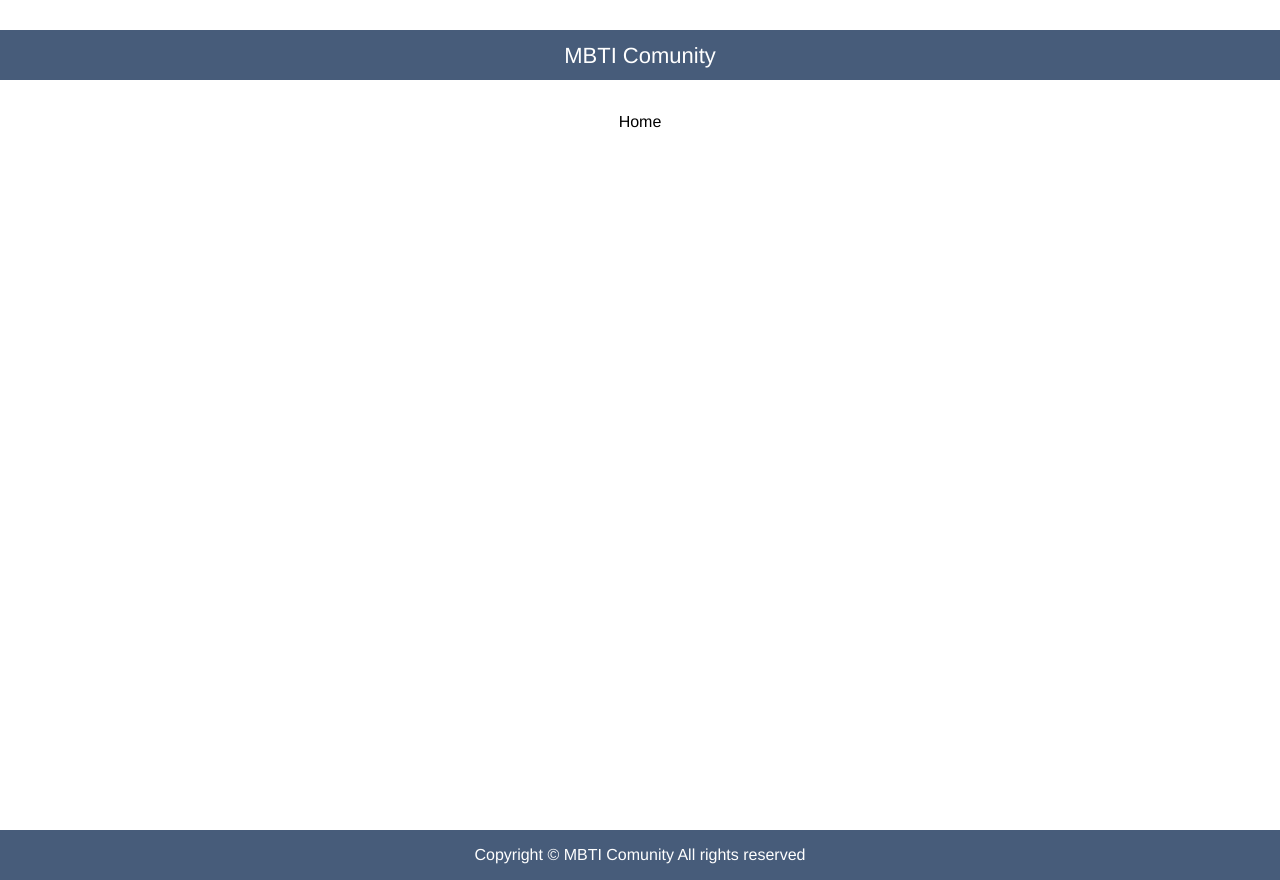
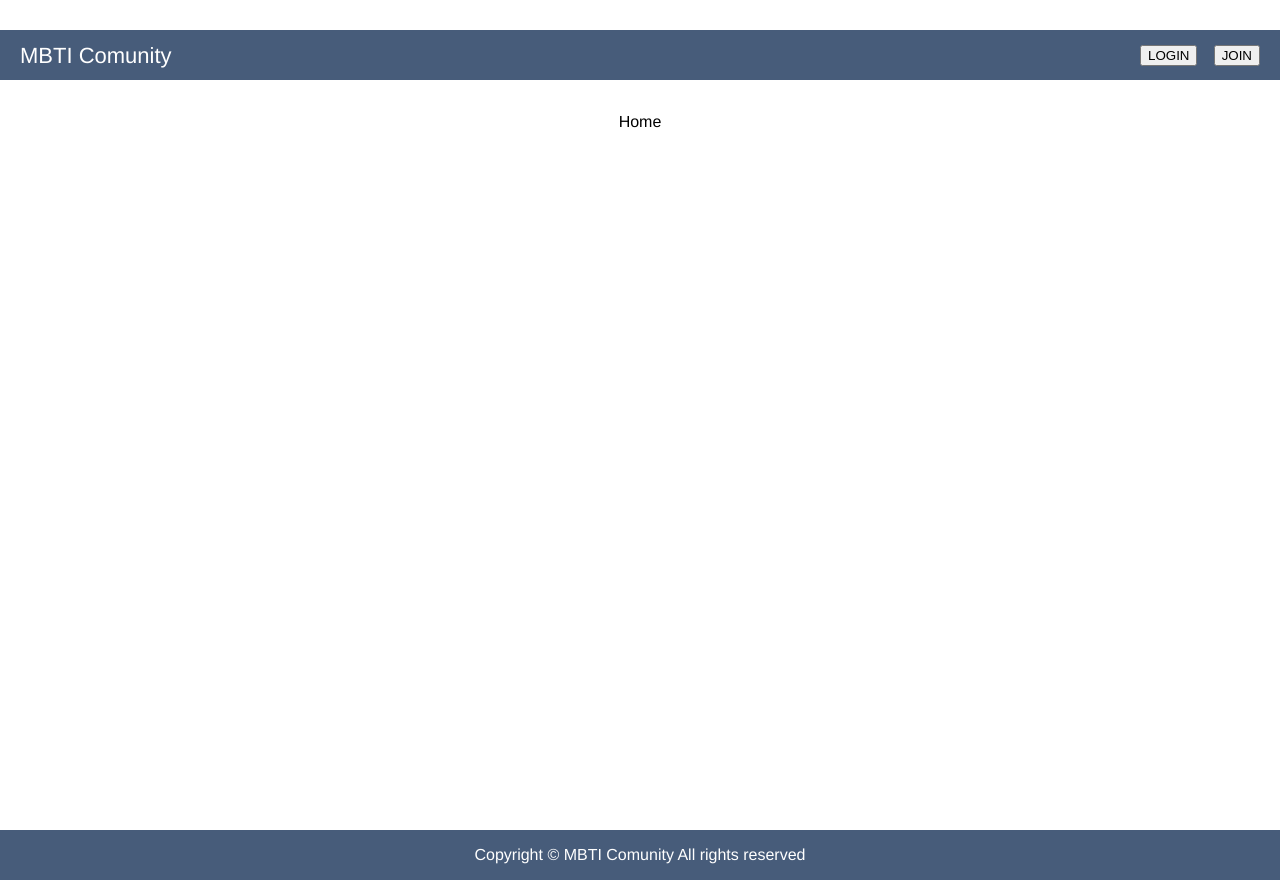
Before and after one commit to hyewon-han/news-feed, a React (Create React App) app: page / in a window 1280 px wide. Built offline with nearby package versions, Linux system fonts and the light colour scheme.

Commit message:
layout 설정

```diff
--- a/src/shared/Layout.js
+++ b/src/shared/Layout.js
@@ -1,11 +1,20 @@
 import styled from 'styled-components';
 import theme from 'styles/Theme';
+import { Link } from 'react-router-dom';
+import { useNavigate } from 'react-router-dom';
 
 function Layout({ children }) {
+  const navigate = useNavigate();
   return (
     <div>
       <StHeader>
-        <span>MBTI Comunity</span>
+        <Link to="/">
+          <StSpan>MBTI Comunity</StSpan>
+        </Link>
+        <Btns>
+          <button onClick={() => navigate('/login')}>LOGIN</button>
+          <button onClick={() => navigate('/join')}>JOIN</button>
+        </Btns>
       </StHeader>
       <StLayout>{children}</StLayout>
       <StFooter>
@@ -23,7 +32,7 @@
   height: 50px;
   display: flex;
   align-items: center;
-  justify-content: center;
+  justify-content: space-between;
   color: white;
   margin: 30px 0px;
   font-size: 22px;
@@ -45,3 +54,14 @@
   align-items: center;
   min-height: 90vh;
 `;
+
+const Btns = styled.div`
+  width: 120px;
+  display: flex;
+  justify-content: space-between;
+  margin: 0px 20px;
+`;
+
+const StSpan = styled.span`
+  margin: 0px 20px;
+`;
--- a/src/styles/GlobalStyle.js
+++ b/src/styles/GlobalStyle.js
@@ -1,11 +1,145 @@
 import { createGlobalStyle } from 'styled-components';
 
 const GlobalStyle = createGlobalStyle`
-body {
-    font-family: "Helvetica", "Arial", sans-serif;
-    line-height: 1.5;
-    box-sizing: border-box;
+  html,
+  body,
+  div,
+  span,
+  applet,
+  object,
+  iframe,
+  h1,
+  h2,
+  h3,
+  h4,
+  h5,
+  h6,
+  p,
+  blockquote,
+  pre,
+  a,
+  abbr,
+  acronym,
+  address,
+  big,
+  cite,
+  code,
+  del,
+  dfn,
+  em,
+  img,
+  ins,
+  kbd,
+  q,
+  s,
+  samp,
+  small,
+  strike,
+  strong,
+  sub,
+  sup,
+  tt,
+  var,
+  b,
+  u,
+  i,
+  center,
+  dl,
+  dt,
+  dd,
+  ol,
+  ul,
+  li,
+  fieldset,
+  form,
+  label,
+  legend,
+  table,
+  caption,
+  tbody,
+  tfoot,
+  thead,
+  tr,
+  th,
+  td,
+  article,
+  aside,
+  canvas,
+  details,
+  embed,
+  figure,
+  figcaption,
+  footer,
+  header,
+  hgroup,
+  menu,
+  nav,
+  output,
+  ruby,
+  section,
+  summary,
+  time,
+  mark,
+  audio,
+  video {
+    margin: 0;
+    padding: 0;
+    border: 0;
+    font-size: 100%;
+    font: inherit;
+    vertical-align: baseline;
   }
+  /* HTML5 display-role reset for older browsers */
+  article,
+  aside,
+  details,
+  figcaption,
+  figure,
+  footer,
+  header,
+  hgroup,
+  menu,
+  nav,
+  section {
+    display: block;
+  }
+  body {
+    line-height: 1;
+  }
+  ol,
+  ul {
+    list-style: none;
+  }
+  blockquote,
+  q {
+    quotes: none;
+  }
+  blockquote:before,
+  blockquote:after,
+  q:before,
+  q:after {
+    content: "";
+    content: none;
+  }
+  table {
+    border-collapse: collapse;
+    border-spacing: 0;
+  }
+
+  input:focus {
+    outline: none;
+  }
+
+  a {
+    color: inherit;
+    text-decoration: none;
+  }
+
+  body {
+      font-family: "Helvetica", "Arial", sans-serif;
+      line-height: 1.5;
+      box-sizing: border-box;
+    }
 `;
 
 export default GlobalStyle;
```
